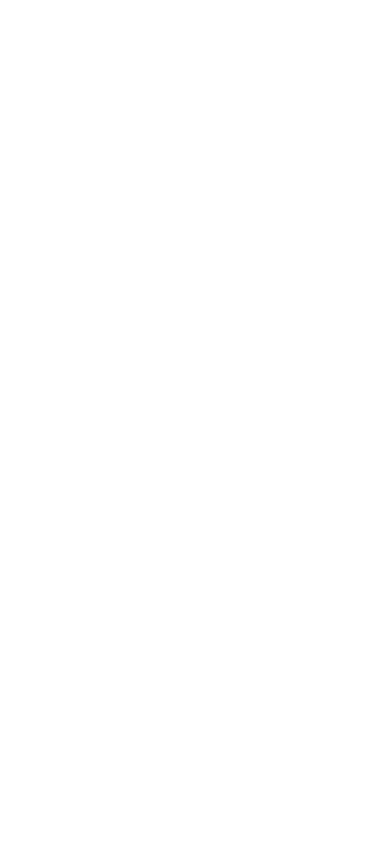
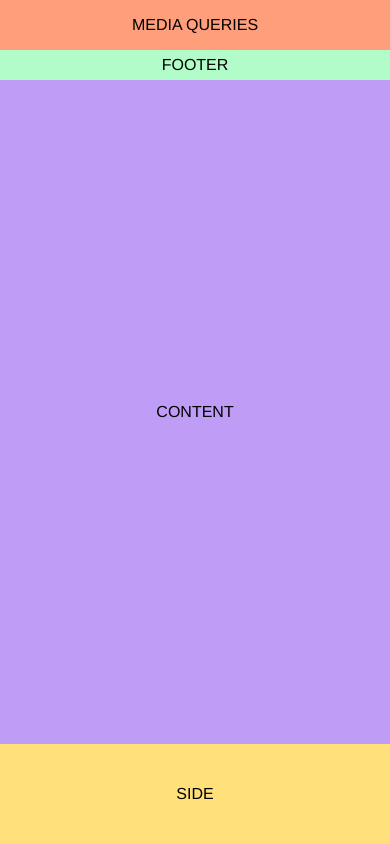
Before and after one commit to HarmonyMorse/GA-SEI-unit1-lessons, a plain HTML site: page responsive-design/index.html in a window 390 px wide. Drawn offline with Linux system fonts and the light colour scheme.

Commit message:
Complete responsive web design lesson.

```diff
--- a/responsive-design/css/style.css
+++ b/responsive-design/css/style.css
@@ -0,0 +1,66 @@
+* {
+    box-sizing: border-box;
+}
+
+body {
+    height: 100vh;
+    margin: 0;
+    font-family: Helvetica;
+    display: grid;
+    /* mobile first - single column */
+    grid-template-columns: 1fr;
+    grid-template-rows: 50px 30px auto 100px;
+    grid-template-areas:
+        "hdr"
+        "ftr"
+        "content"
+        "side";
+}
+
+header {
+    grid-area: hdr;
+    background-color: #ff9e7a;
+}
+
+footer {
+    grid-area: ftr;
+    background-color: #b1fcc8;
+}
+
+aside {
+    grid-area: side;
+    background-color: #ffe07a;
+}
+
+main {
+    grid-area: content;
+    background-color: #bf9df7;
+}
+
+header,
+footer,
+aside,
+main {
+    display: flex;
+    justify-content: center;
+    align-items: center;
+}
+
+@media only screen and (min-width: 768px) {
+    body {
+        /* tablet - two column display */
+        grid-template-columns: 1fr 4fr;
+        grid-template-rows: 50px auto 30px;
+        grid-template-areas:
+            "hdr hdr"
+            "side content"
+            "ftr ftr";
+    }
+}
+
+@media (min-width: 1024px) {
+    main {
+        background-color: lightskyblue;
+        color: gray;
+    }
+}
--- a/responsive-design/index.html
+++ b/responsive-design/index.html
@@ -1,13 +1,16 @@
 <!DOCTYPE html>
 <html lang="en">
-<head>
-    <meta charset="UTF-8">
-    <meta name="viewport" content="width=device-width, initial-scale=1.0">
-    <title>Document</title>
-    <link rel="stylesheet" href="./css/style.css">
-    <script src="./js/script.js"></script>
-</head>
-<body>
-
-</body>
+    <head>
+        <meta charset="UTF-8" />
+        <meta name="viewport" content="width=device-width, initial-scale=1.0" />
+        <title>Responsive Web Design</title>
+        <link rel="stylesheet" href="./css/style.css" />
+        <script src="./js/script.js"></script>
+    </head>
+    <body>
+        <header>MEDIA QUERIES</header>
+        <footer>FOOTER</footer>
+        <main>CONTENT</main>
+        <aside>SIDE</aside>
+    </body>
 </html>
```
